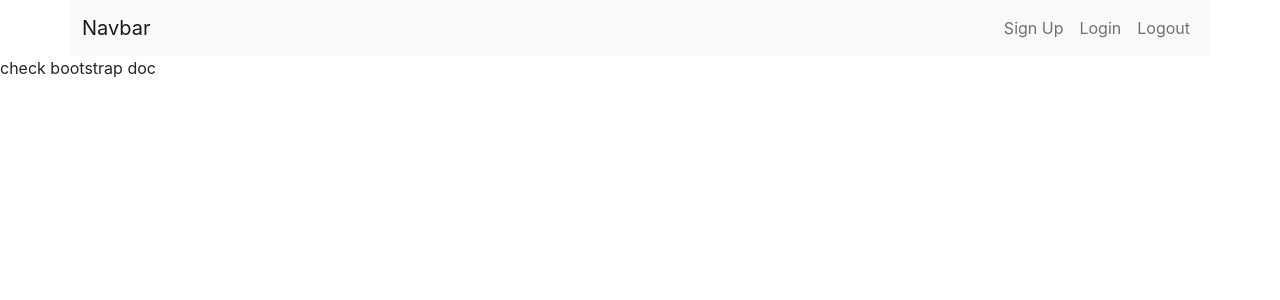
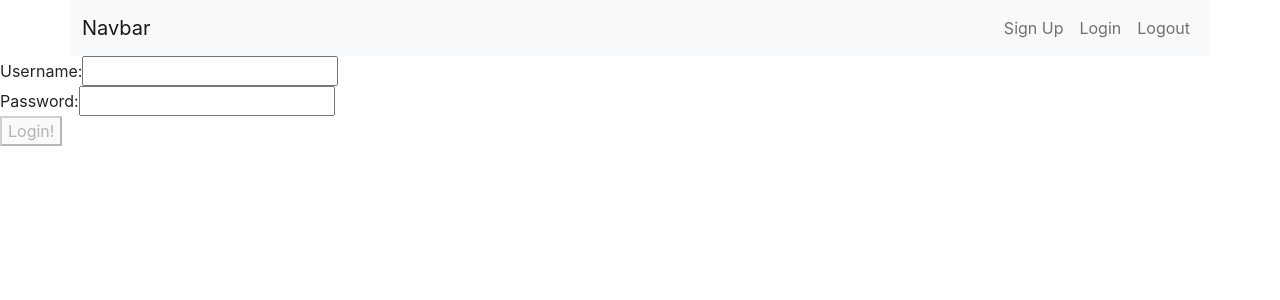
Before and after one commit to jonzyuen/DnD-Note-Taker, a React (Create React App) app in the folder client/: page /login in a window 1280 px wide. Shown: the top 300 px of the page. Built offline with nearby package versions, Linux system fonts and the light colour scheme.

Commit message:
added signup and login

```diff
--- a/client/src/components/Login/index.js
+++ b/client/src/components/Login/index.js
@@ -1,6 +1,114 @@
+import React, { useEffect, useState } from 'react';
+import { Alert } from 'react-bootstrap';
+
+import { useMutation } from '@apollo/client';
+import { LOGIN } from '../../utils/mutations';
+
+import Auth from '../../utils/auth';
+
 function Login() {
+  const [userFormData, setUserFormData] = useState({
+    username: '',
+    password: ''
+  });
+
+  const [validated] = useState(false);
+
+  const [showAlert, setShowAlert] = useState(false)
+
+  const [login, { error }] = useMutation(LOGIN);
+
+  useEffect(() => {
+    if (error) {
+      setShowAlert(true);
+    } else {
+      setShowAlert(false);
+    }
+  }, [error]);
+
+  const handleInputChange = (event) => {
+    const { name, value } = event.target;
+    setUserFormData({ ...userFormData, [name]: value });
+  }
+
+  const handleFormSubmit = async (event) => {
+    event.preventDefault();
+
+    const form = event.currentTarget;
+
+    if (form.checkValidity() === false) {
+      event.preventDefault();
+      event.stopPropegation();
+    }
+
+    try {
+      const { data } = await login({
+        variables: { ...userFormData },
+      });
+      console.log(data);
+      Auth.login(data.login.token)
+    } catch (err) {
+      console.error(err);
+    }
+
+    setUserFormData({
+      username: '',
+      password: '',
+    });
+  };
+
   return (
-    <form>check bootstrap doc</form>
+    <main>
+      <form noValidate validated={validated} onSubmit={handleFormSubmit}>
+        <Alert
+          dismissible
+          onClose={() => setShowAlert(false)}
+          show={showAlert}
+          variant='danger'
+        >
+          Something went wrong with your login.
+        </Alert>
+
+        <form>
+          <div className='form'>
+            <label for='username'>Username: </label>
+            <input type='text'
+              name='username'
+              id='username'
+              onChange={handleInputChange}
+              value={userFormData.username}
+              required
+            />
+          </div>
+        </form>
+
+        <form>
+          <div className='form'>
+          <label for='password'>Password: </label>
+            <input type='text'
+              name='password'
+              id='password'
+              onChange={handleInputChange}
+              value={userFormData.password}
+              required
+            />
+          </div>
+        </form>
+
+        <button
+        disabled={
+            !(
+              userFormData.username &&
+              userFormData.password
+            )
+          }
+          type='submit'
+          variant='success'
+        >
+          Login!
+        </button>
+      </form>
+    </main>
   )
 }
 
--- a/client/src/components/Signup/index.js
+++ b/client/src/components/Signup/index.js
@@ -1,8 +1,10 @@
 import React, { useEffect, useState } from 'react';
 // import { Form, Button, Alert } from 'react-bootstrap';
 import { Alert } from 'react-bootstrap';
+
 import { useMutation } from '@apollo/client';
 import { ADD_USER } from '../../utils/mutations';
+
 import Auth from '../../utils/auth';
 
 function Signup() {
@@ -14,7 +16,6 @@ function Signup() {
 
   const [validated] = useState(false);
 
-  // const [showAlert, setShowAlert] = useState(false);
   const [showAlert, setShowAlert] = useState(false);
 
   const [addUser, { error }] = useMutation(ADD_USER);
@@ -76,10 +77,10 @@ function Signup() {
           <div className='form'>
             <label for='email'>Email: </label>
             <input type='email'
-              className='email'
+              name='email'
               id='email'
               onChange={handleInputChange}
-              // value={userFormData.email}
+              value={userFormData.email}
               required
             />
           </div>
@@ -90,11 +91,10 @@ function Signup() {
           <div className='form'>
             <label for='username'>Username: </label>
             <input type='text'
-              className='username'
+              name='username'
               id='username'
-              // value={userFormData.username}
               onChange={handleInputChange}
-              // value={userFormData.username}
+              value={userFormData.username}
               required
             />
           </div>
@@ -105,10 +105,10 @@ function Signup() {
           <div className='form'>
             <label for='password'>Password: </label>
             <input type='text'
-              className='password'
+              name='password'
               id='password'
               onChange={handleInputChange}
-              // value={userFormData.password}
+              value={userFormData.password}
               required
             />
           </div>
@@ -116,13 +116,13 @@ function Signup() {
 
         {/* button */}
         <button
-        // disabled={
-        //     !(
-        //       userFormData.username &&
-        //       userFormData.email &&
-        //       userFormData.password
-        //     )
-        //   }
+        disabled={
+            !(
+              userFormData.username &&
+              userFormData.email &&
+              userFormData.password
+            )
+          }
           type='submit'
           variant='success'
         >
```
